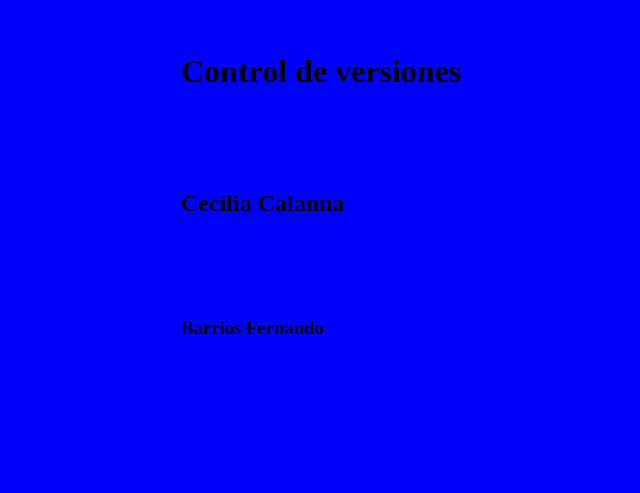
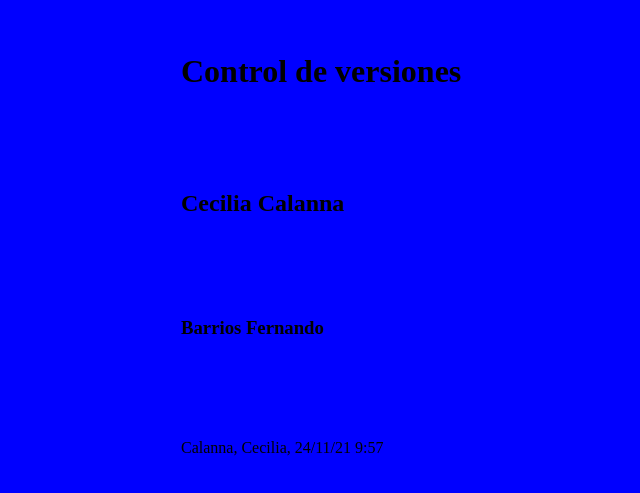
Before and after one commit to srv90/TP_SO_I4_Equipo_, a plain HTML site: page index.html in a window 1280 px wide. Shown: the part 147-640 px from the top of the page, without its empty margins (119-759 px from the left). Drawn offline with Linux system fonts and the light colour scheme.

Commit message:
agrego el parrafo al index

```diff
--- a/index.html
+++ b/index.html
@@ -10,5 +10,6 @@
 <h1>Control de versiones</h1>
 <h2>Cecilia Calanna</h2>
 <h3>Barrios Fernando</h3>
+<p>Calanna, Cecilia, 24/11/21 9:57</p>
 </body>
 </html>
```
